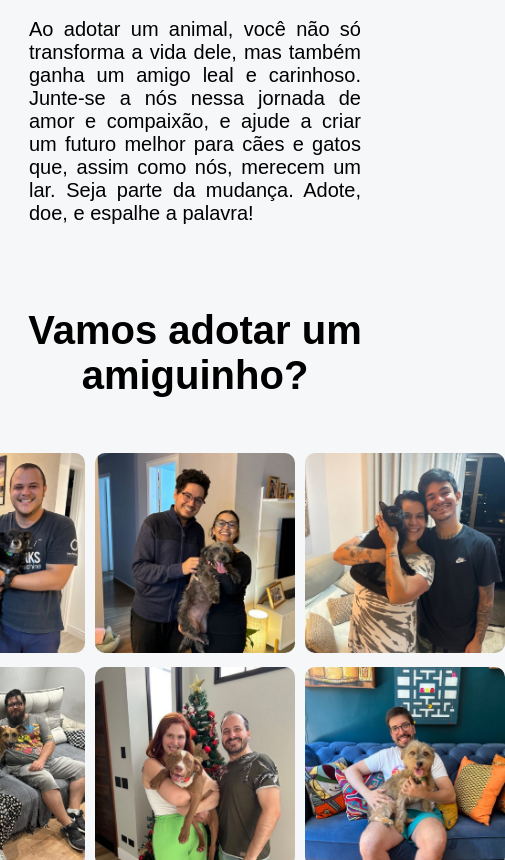
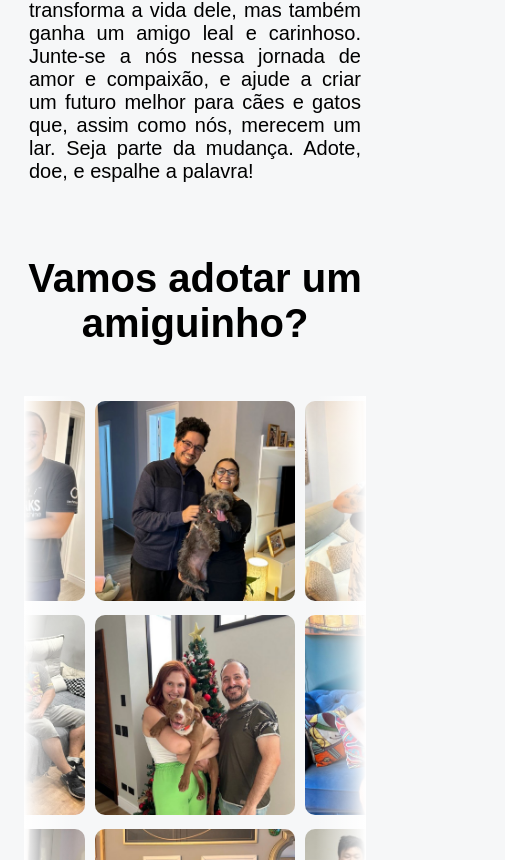
Before and after one commit to Caarlos7x/casa_do_vira-lata_frontend, a Next.js app in the folder casa_do_vira-lata/: page /home/Home in a window 390 px wide. Shown: the part 2642-3502 px from the top of the page, 505 px wide, since content can reach past the window. Built offline with nearby package versions, Linux system fonts and the light colour scheme.

Commit message:
ajuste de responsividade e ajuste de sessẽs.

```diff
--- a/casa_do_vira-lata/src/pages/home/Home.css
+++ b/casa_do_vira-lata/src/pages/home/Home.css
@@ -259,6 +259,12 @@ html {
   text-align: center;
   margin-top: 2.5rem;
   font-size: 1rem;
+
+  span:nth-child(2) {
+    &:hover {
+      color: #333;
+    }
+  }
 }
 
 .footer-rights span {
@@ -414,6 +420,33 @@ html {
     font-size: 2rem;
   }
 
+  .photogrid {
+    position: relative;
+    overflow: hidden;
+  }
+
+  .photogrid::before,
+  .photogrid::after {
+    content: "";
+    position: absolute;
+    top: 0;
+    bottom: 0;
+    width: 50px;
+    z-index: 1;
+  }
+
+  .photogrid::before {
+    left: 0;
+    background: linear-gradient(to right, rgba(255, 255, 255, 1),
+    rgba(255, 255, 255, 0));
+  }
+
+  .photogrid::after {
+    right: 0;
+    background: linear-gradient(to left, rgba(255, 255, 255, 1),
+    rgba(255, 255, 255, 0));
+  }
+
   .footer-social {
     display: flex;
     justify-content: flex-end;
--- a/casa_do_vira-lata/src/pages/home/Home.tsx
+++ b/casa_do_vira-lata/src/pages/home/Home.tsx
@@ -78,10 +78,9 @@ const HomeComponent = () => {
                         <h1>Quem Somos</h1>
                     </IonRow>
                     <IonRow>
-                        <IonCol size="12" sizeMd="6" className="casa-vl-about-us">
-                            <h2>Casa Vira-Lata</h2>
+                        <IonCol size="12" sizeMd="12" className="casa-vl-about-us">
                             <p>
-                                Somos uma organização dedicada a encontrar lares amorosos
+                                A <strong>Casa do Vira-Lata</strong> é uma organização dedicada a encontrar lares amorosos
                                 para cães e gatos abandonados. Com a paixão pela proteção animal
                                 em nosso coração, trabalhamos incansavelmente para resgatar
                                 esses animais vulneráveis, oferecendo a eles não apenas um
@@ -105,10 +104,8 @@ const HomeComponent = () => {
                             </p>
                         </IonCol>
 
-                        <IonCol size="6" className="casa-vl-about-img">
-                            {/* <Galleria /> */}
-
-                        </IonCol>
+                        {/* <IonCol size="6" className="casa-vl-about-img">
+                        </IonCol> */}
                     </IonRow>
                 </section>
 
```
